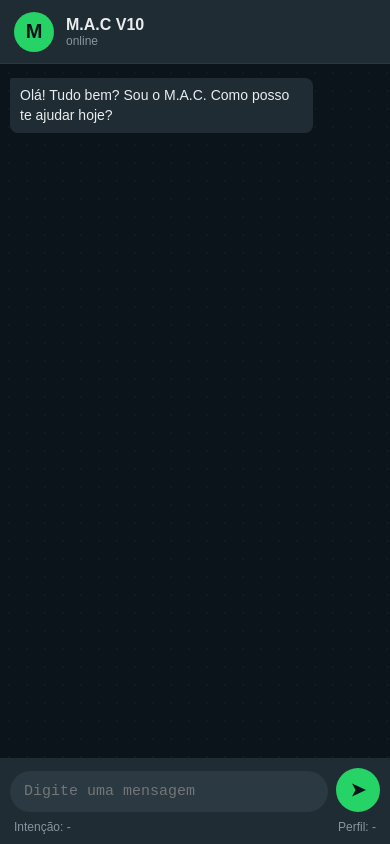
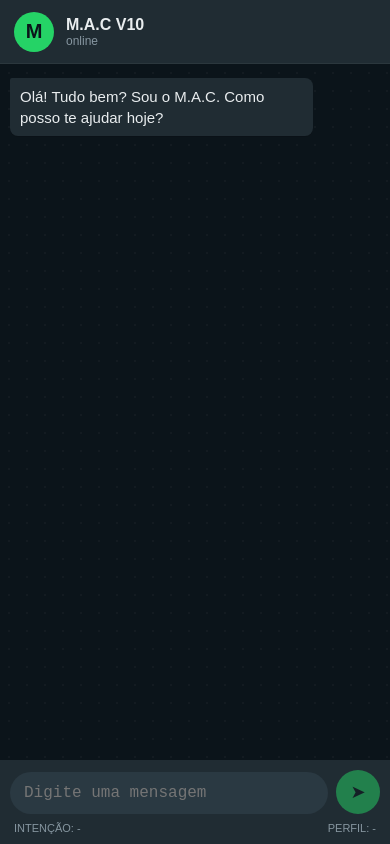
Before and after one commit to bubber28/mac-frontend, a Next.js app: page / in a window 390 px wide. Built offline with nearby package versions, Linux system fonts and the light colour scheme.

Commit message:
feat: interface mobile V10 otimizada e preparada para manifesto PWA"

```diff
--- a/app/page.js
+++ b/app/page.js
@@ -12,10 +12,12 @@ export default function Page() {
   const [info, setInfo] = useState({ intencao: '-', perfil: '-' });
   const scrollRef = useRef(null);
 
-  // Auto-scroll para a última mensagem
   useEffect(() => {
     if (scrollRef.current) {
-      scrollRef.current.scrollTop = scrollRef.current.scrollHeight;
+      scrollRef.current.scrollTo({
+        top: scrollRef.current.scrollHeight,
+        behavior: 'smooth'
+      });
     }
   }, [messages]);
 
@@ -28,13 +30,14 @@ export default function Page() {
     setLoading(true);
 
     try {
-      // Chama o motor V10 auditado
+      // O motor V10 processa com contexto do Supabase e Cloudflare
       const response = await enviarMensagemMac(userMsg);
 
       setMessages(prev => [...prev, { role: 'assistant', content: response }]);
 
-      // Simulação de atualização de labels (isso virá da lógica do banco/IA)
-      setInfo({ intencao: 'Consulta', perfil: response.length < 60 ? 'D' : 'I' });
+      // A lógica de perfil agora reflete a análise real do motor
+      const perfilMatch = response.length < 60 ? 'D' : 'I';
+      setInfo({ intencao: 'Atendimento', perfil: perfilMatch });
     } catch (error) {
       setMessages(prev => [...prev, { role: 'assistant', content: 'Vou organizar essa informação e já te retorno.' }]);
     } finally {
@@ -43,28 +46,27 @@ export default function Page() {
   };
 
   return (
-    <div style={{ minHeight: '100vh', background: '#0b141a', display: 'flex', justifyContent: 'center', alignItems: 'center', padding: 0, fontFamily: 'Arial, sans-serif' }}>
+    <div style={{ minHeight: '100vh', background: '#0b141a', display: 'flex', justifyContent: 'center', alignItems: 'center', padding: 0, fontFamily: 'Arial, sans-serif', position: 'fixed', width: '100%' }}>
       <div style={{ width: '100%', maxWidth: '520px', height: '100vh', background: '#111b21', display: 'flex', flexDirection: 'column', overflow: 'hidden' }}>
 
-        {/* HEADER MOBILE OPTIMIZED */}
         <header style={{ height: '64px', background: '#202c33', display: 'flex', alignItems: 'center', padding: '0 14px', gap: '12px', borderBottom: '1px solid rgba(255,255,255,0.05)', flexShrink: 0 }}>
-          <div style={{ width: '40px', height: '40px', borderRadius: '50%', background: '#25d366', color: '#0b141a', display: 'flex', alignItems: 'center', justifyCenter: 'center', fontWeight: 'bold', fontSize: '20px', flexShrink: 0, justifyContent: 'center' }}>M</div>
+          <div style={{ width: '40px', height: '40px', borderRadius: '50%', background: '#25d366', color: '#0b141a', display: 'flex', alignItems: 'center', justifyContent: 'center', fontWeight: 'bold', fontSize: '20px', flexShrink: 0 }}>M</div>
           <div style={{ display: 'flex', flexDirection: 'column', minWidth: 0 }}>
             <div style={{ color: '#e9edef', fontWeight: '600', fontSize: '16px' }}>M.A.C V10</div>
             <div style={{ color: '#8696a0', fontSize: '12px' }}>online</div>
           </div>
         </header>
 
-        {/* CHAT AREA */}
-        <main ref={scrollRef} style={{ flex: 1, overflowY: 'auto', padding: '14px 10px', backgroundColor: '#0b141a', backgroundImage: 'radial-gradient(rgba(255,255,255,0.03) 1px, transparent 1px)', backgroundSize: '18px 18px' }}>
+        <main ref={scrollRef} style={{ flex: 1, overflowY: 'auto', padding: '14px 10px', backgroundColor: '#0b141a', backgroundImage: 'radial-gradient(rgba(255,255,255,0.03) 1px, transparent 1px)', backgroundSize: '18px 18px', WebkitOverflowScrolling: 'touch' }}>
           {messages.map((msg, i) => (
             <div key={i} style={{ display: 'flex', marginBottom: '8px', justifyContent: msg.role === 'user' ? 'flex-end' : 'flex-start' }}>
               <div style={{
-                maxWidth: '82%', padding: '8px 10px', borderRadius: '8px', fontSize: '14px', lineHeight: '1.4', wordBreak: 'break-word', whiteSpace: 'pre-wrap',
+                maxWidth: '82%', padding: '8px 10px', borderRadius: '8px', fontSize: '15px', lineHeight: '1.4', wordBreak: 'break-word', whiteSpace: 'pre-wrap',
                 background: msg.role === 'user' ? '#005c4b' : '#202c33',
                 color: '#e9edef',
                 borderTopLeftRadius: msg.role === 'assistant' ? '2px' : '8px',
-                borderTopRightRadius: msg.role === 'user' ? '2px' : '8px'
+                borderTopRightRadius: msg.role === 'user' ? '2px' : '8px',
+                boxShadow: '0 1px 0.5px rgba(0,0,0,0.13)'
               }}>
                 {msg.content}
               </div>
@@ -72,27 +74,26 @@ export default function Page() {
           ))}
         </main>
 
-        {/* FOOTER / INPUT */}
-        <footer style={{ background: '#202c33', padding: '10px', display: 'flex', flexDirection: 'column', gap: '8px', flexShrink: 0 }}>
+        <footer style={{ background: '#202c33', padding: '10px', display: 'flex', flexDirection: 'column', gap: '8px', flexShrink: 0, paddingBottom: 'calc(10px + env(safe-area-inset-bottom))' }}>
           <div style={{ display: 'flex', alignItems: 'flex-end', gap: '8px' }}>
             <textarea
               value={input}
               onChange={(e) => setInput(e.target.value)}
               onKeyDown={(e) => { if(e.key === 'Enter' && !e.shiftKey) { e.preventDefault(); handleSend(); } }}
               placeholder="Digite uma mensagem"
-              style={{ flex: 1, resize: 'none', maxHeight: '120px', border: 'none', outline: 'none', borderRadius: '22px', background: '#2a3942', color: '#e9edef', padding: '12px 14px', fontSize: '15px' }}
+              style={{ flex: 1, resize: 'none', maxHeight: '120px', border: 'none', outline: 'none', borderRadius: '22px', background: '#2a3942', color: '#e9edef', padding: '12px 14px', fontSize: '16px', appearance: 'none' }}
               rows="1"
             />
             <button
               onClick={handleSend}
               disabled={loading || !input.trim()}
-              style={{ width: '44px', height: '44px', borderRadius: '50%', border: 'none', background: '#25d366', color: '#0b141a', fontSize: '18px', fontWeight: 'bold', cursor: 'pointer', opacity: loading ? 0.5 : 1 }}>
+              style={{ width: '44px', height: '44px', borderRadius: '50%', border: 'none', background: '#25d366', color: '#0b141a', fontSize: '18px', cursor: 'pointer', opacity: loading || !input.trim() ? 0.5 : 1, transition: '0.2s', display: 'flex', alignItems: 'center', justifyContent: 'center' }}>
               {loading ? '...' : '➤'}
             </button>
           </div>
-          <div style={{ display: 'flex', justifyContent: 'space-between', color: '#8696a0', fontSize: '12px', padding: '0 4px' }}>
-            <span>Intenção: {info.intencao}</span>
-            <span>Perfil: {info.perfil}</span>
+          <div style={{ display: 'flex', justifyContent: 'space-between', color: '#8696a0', fontSize: '11px', padding: '0 4px', fontWeight: '500' }}>
+            <span>INTENÇÃO: {info.intencao.toUpperCase()}</span>
+            <span>PERFIL: {info.perfil}</span>
           </div>
         </footer>
       </div>
```
